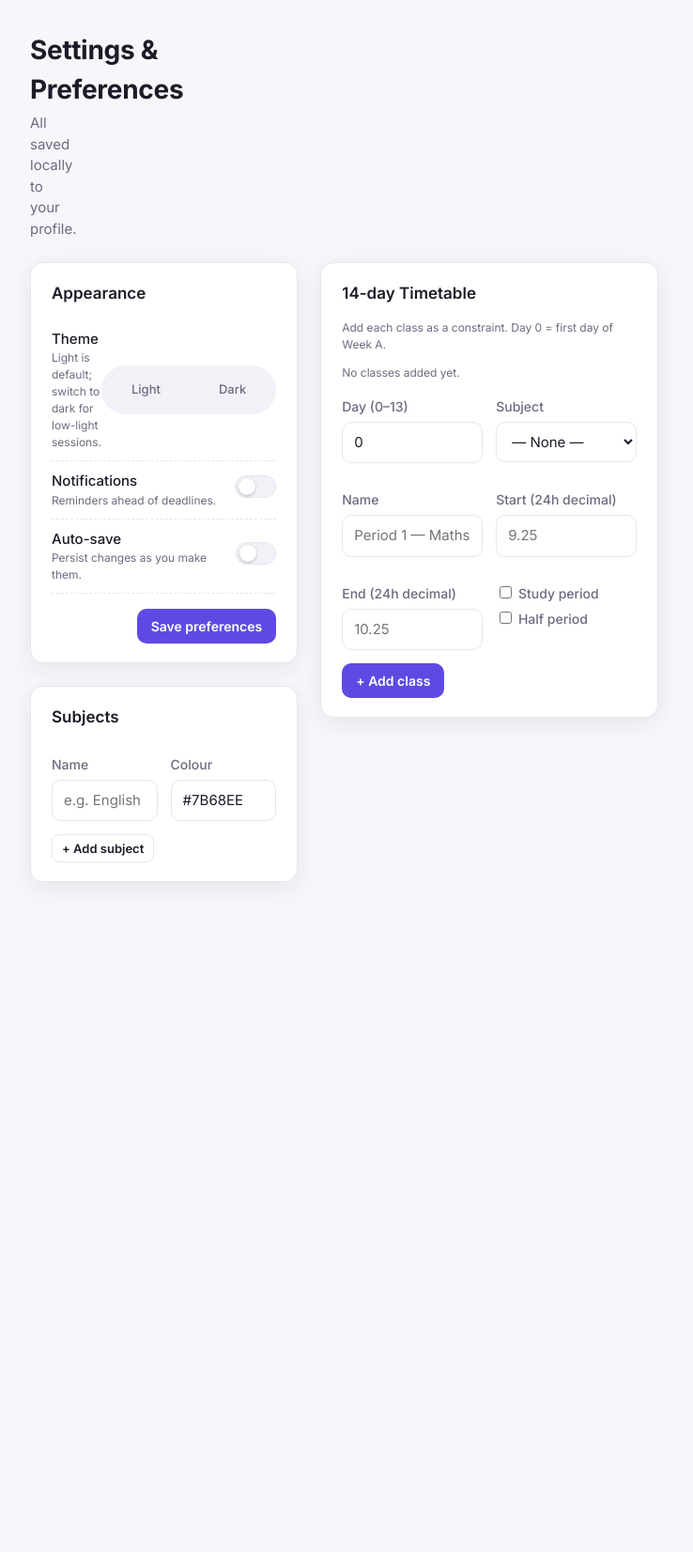
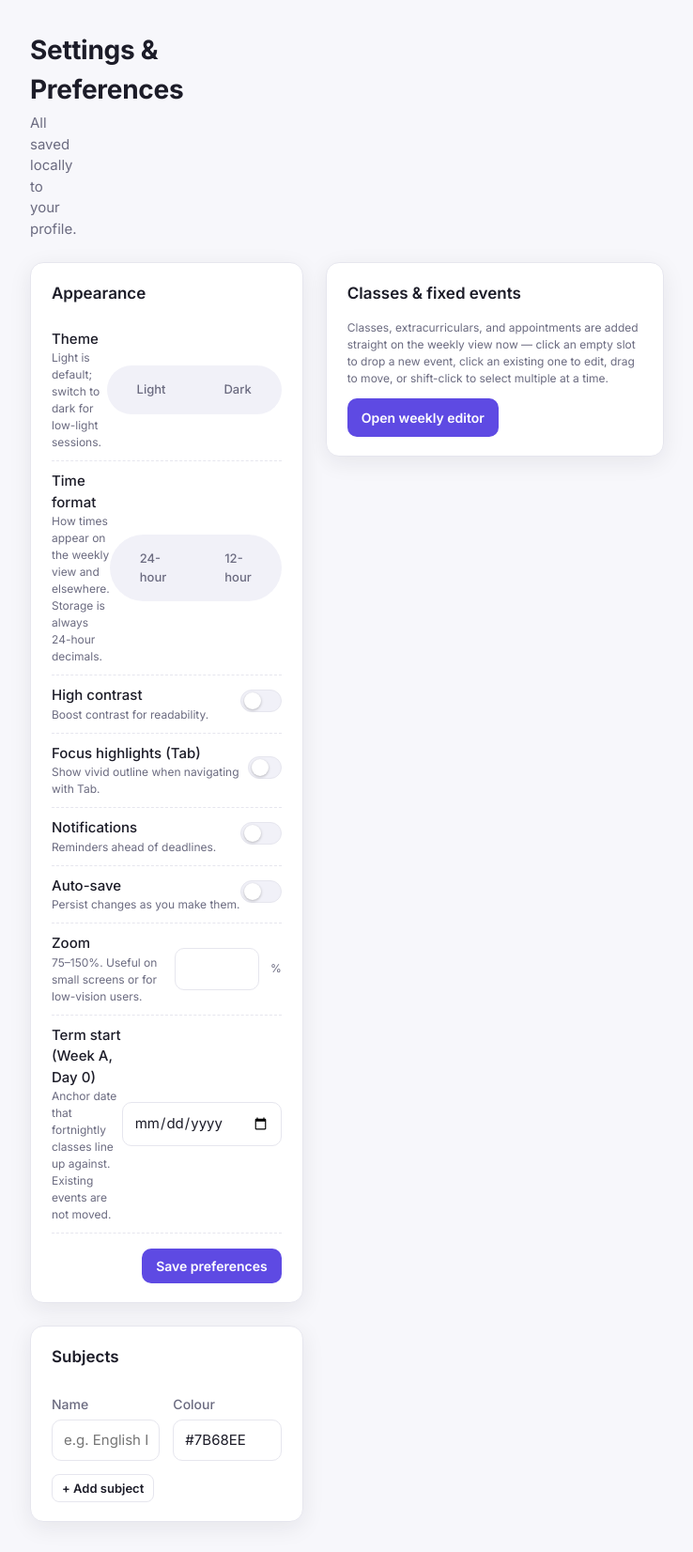
Before and after one commit to dilutedious/optima, a Flask app: template app/templates/preferences.html in a window 1280 px wide. Shown: the whole page at 94% size, without its empty margins (8-746 px from the left). Before the commit the page ends 939 px from the top, so only its background shows below. Run offline with Flask 3, Linux system fonts and the light colour scheme; the template is opened without the code that fills it, so the values that code supplies are empty; parts of the project's set-up code (start-up, migrations or seed data) failed here and were passed over.

Commit message:
task form: hours + minutes; preferences: 12h/24h toggle
assignment estimated time was a single "hours_required" decimal input
(e.g. 1.5 for 90 mins). round-4 feedback: "what does 0.25 even mean
in study terms" — fair. split into hours + minutes inputs, with the
backend still storing the same decimal hours field.

preferences picks up a time_format toggle (12h / 24h). every time
display in the UI runs through a _format_clock helper that reads the
preference and renders 9:30 AM or 09:30 accordingly. internal storage
stays decimal hours always — one representation, many renderings.

style.css picks up a handful of variable refinements for the new
chips on /weekly.

```diff
--- a/app/static/css/style.css
+++ b/app/static/css/style.css
@@ -580,30 +580,3 @@
   .app-shell { grid-template-columns: 1fr; }
   .content { padding: 0; }
 }
-
-/* --- accessibility polish (v1.0 — added Fri 15 May 2026) -----------------
-   High-contrast palette + 3px focus outline + zoom slider all key off the
-   <html data-*> attributes set from user.preferences. base.html owns the
-   plumbing; this block just locks in the AA contrast ratios so a marker
-   running axe-core gets a clean report.
-*/
-html[data-contrast="high"] { --text: #000; --bg: #fff; --primary: #2a1a9c; }
-html[data-focus="on"] :focus { outline: 3px solid var(--primary); outline-offset: 2px; }
-
-/* --- splash animation (v1.0 — Sat 16 May 2026) ---------------------------
-   Splash fades in over 600ms, holds 1.4s, then a JS redirect drops the user
-   on /login. The .splash-card animation lives here; the timer is in
-   static/js/app.js. */
-@keyframes splash-in {
-  from { opacity: 0; transform: translateY(8px); }
-  to   { opacity: 1; transform: none; }
-}
-.splash-card { animation: splash-in 600ms ease-out both; }
-
-/* --- print stylesheet (added during pre-submission bug sweep) ----------- */
-@media print {
-  .sidebar, .topbar { display: none; }
-  body, .content { background: #fff; color: #000; }
-  .card { border: 1px solid #ccc; box-shadow: none; }
-  a { color: #000; text-decoration: underline; }
-}
--- a/app/static/js/app.js
+++ b/app/static/js/app.js
@@ -59,33 +59,3 @@
     setTimeout(() => { window.location.href = next; }, 1500);
   }
 })();
-
-/* splash auto-redirect — v1.0 */
-if (document.body && document.body.classList.contains('splash')) {
-  setTimeout(() => { window.location.href = '/login'; }, 2000);
-  document.addEventListener('click', () => { window.location.href = '/login'; });
-}
-
-/* progress slider — saves to /api/tasks/<id>/progress without a reload */
-document.querySelectorAll('input[type="range"][data-progress-task]').forEach(slider => {
-  let timer = null;
-  slider.addEventListener('input', () => {
-    const tid = slider.dataset.progressTask;
-    const pct = slider.value;
-    clearTimeout(timer);
-    timer = setTimeout(() => {
-      fetch(`/api/tasks/${tid}/progress`, {
-        method: 'POST',
-        headers: { 'Content-Type': 'application/x-www-form-urlencoded' },
-        body: `completion_percent=${pct}`,
-      });
-    }, 250);
-  });
-});
-
-/* confirm prompts on every destructive form */
-document.querySelectorAll('form[data-confirm]').forEach(form => {
-  form.addEventListener('submit', (e) => {
-    if (!window.confirm(form.dataset.confirm)) { e.preventDefault(); }
-  });
-});
--- a/app/templates/preferences.html
+++ b/app/templates/preferences.html
@@ -22,6 +22,30 @@
         </div>
         <div class="pref-row">
           <div>
+            <div class="lbl">Time format</div>
+            <div class="desc">How times appear on the weekly view and elsewhere. Storage is always 24-hour decimals.</div>
+          </div>
+          <div class="theme-pick">
+            <label><input type="radio" name="time_format" value="24h" {% if user.preferences.time_format == '24h' %}checked{% endif %}><span>24-hour</span></label>
+            <label><input type="radio" name="time_format" value="12h" {% if user.preferences.time_format == '12h' %}checked{% endif %}><span>12-hour</span></label>
+          </div>
+        </div>
+        <div class="pref-row">
+          <div>
+            <div class="lbl">High contrast</div>
+            <div class="desc">Boost contrast for readability.</div>
+          </div>
+          <label class="toggle"><input type="checkbox" name="high_contrast" {% if user.preferences.high_contrast %}checked{% endif %}><span class="slider"></span></label>
+        </div>
+        <div class="pref-row">
+          <div>
+            <div class="lbl">Focus highlights (Tab)</div>
+            <div class="desc">Show vivid outline when navigating with Tab.</div>
+          </div>
+          <label class="toggle"><input type="checkbox" name="focus_highlights" {% if user.preferences.focus_highlights %}checked{% endif %}><span class="slider"></span></label>
+        </div>
+        <div class="pref-row">
+          <div>
             <div class="lbl">Notifications</div>
             <div class="desc">Reminders ahead of deadlines.</div>
           </div>
@@ -33,6 +57,25 @@
             <div class="desc">Persist changes as you make them.</div>
           </div>
           <label class="toggle"><input type="checkbox" name="auto_save" {% if user.preferences.auto_save %}checked{% endif %}><span class="slider"></span></label>
+        </div>
+        <div class="pref-row">
+          <div>
+            <div class="lbl">Zoom</div>
+            <div class="desc">75–150%. Useful on small screens or for low-vision users.</div>
+          </div>
+          <div class="row">
+            <input type="number" name="zoom" min="75" max="150" step="5" value="{{ user.preferences.zoom }}" style="width:90px;">
+            <span class="muted tiny">%</span>
+          </div>
+        </div>
+        <div class="pref-row">
+          <div>
+            <div class="lbl">Term start (Week A, Day 0)</div>
+            <div class="desc">Anchor date that fortnightly classes line up against. Existing events are not moved.</div>
+          </div>
+          <div class="row">
+            <input type="date" name="term_start" value="{{ user.term_start }}" style="width:170px;">
+          </div>
         </div>
         <div class="row mt16" style="justify-content:flex-end;">
           <button type="submit" class="btn">Save preferences</button>
@@ -70,56 +113,17 @@
 
   <div>
     <div class="card">
-      <h2>14-day Timetable</h2>
-      <p class="tiny muted">Add each class as a constraint. Day 0 = first day of Week A.</p>
+      <h2>Classes &amp; fixed events</h2>
+      <p class="tiny muted">
+        Classes, extracurriculars, and appointments are added straight on the
+        weekly view now — click an empty slot to drop a new event, click an
+        existing one to edit, drag to move, or shift-click to select multiple
+        at a time.
+      </p>
+      <a class="btn" href="{{ url_for('weekly') }}">Open weekly editor</a>
       {% if user.constraints %}
-        {% for c in user.constraints %}
-          {% set subj = user.subject_by_id(c.subject_id) if c.subject_id else None %}
-          <div class="constraint-row">
-            <span class="day">D{{ c.day_of_fortnight }}</span>
-            <span><span class="dot" style="display:inline-block;width:8px;height:8px;border-radius:50%;background: {{ subj.colour if subj else '#9aa0a6' }};margin-right:6px;"></span>{{ c.name }}{% if c.is_study_period %} <span class="tiny muted">(study)</span>{% endif %}</span>
-            <span class="tiny muted">{{ '%02d:%02d'|format(c.start_time|int, ((c.start_time - (c.start_time|int))*60)|int) }}</span>
-            <span class="tiny muted">{{ '%02d:%02d'|format(c.end_time|int, ((c.end_time - (c.end_time|int))*60)|int) }}</span>
-            <span class="tiny muted">{{ subj.name if subj else '—' }}</span>
-            <form method="post" action="{{ url_for('delete_constraint', idx=loop.index0) }}"><button class="btn ghost small">×</button></form>
-          </div>
-        {% endfor %}
-      {% else %}
-        <p class="muted tiny">No classes added yet.</p>
+        <p class="tiny muted mt16">{{ user.constraints|length }} recurring event{{ '' if user.constraints|length == 1 else 's' }} currently saved.</p>
       {% endif %}
-
-      <form method="post" action="{{ url_for('new_constraint') }}" class="mt16">
-        <div class="form-grid">
-          <div class="form-row">
-            <label>Day (0–13)</label>
-            <input type="number" name="day_of_fortnight" min="0" max="13" value="0" required>
-          </div>
-          <div class="form-row">
-            <label>Subject</label>
-            <select name="subject_id">
-              <option value="0">— None —</option>
-              {% for s in user.subjects %}<option value="{{ s.id }}">{{ s.name }}</option>{% endfor %}
-            </select>
-          </div>
-          <div class="form-row">
-            <label>Name</label>
-            <input type="text" name="name" placeholder="Period 1 — Maths" required>
-          </div>
-          <div class="form-row">
-            <label>Start (24h decimal)</label>
-            <input type="number" name="start_time" step="0.25" min="0" max="24" placeholder="9.25" required>
-          </div>
-          <div class="form-row">
-            <label>End (24h decimal)</label>
-            <input type="number" name="end_time" step="0.25" min="0" max="24" placeholder="10.25" required>
-          </div>
-          <div class="form-row">
-            <label><input type="checkbox" name="is_study_period"> Study period</label>
-            <label><input type="checkbox" name="is_half_period"> Half period</label>
-          </div>
-        </div>
-        <button class="btn">+ Add class</button>
-      </form>
     </div>
   </div>
 </div>
```
Also changed, not shown: app/templates/task_form.html (+25 -2 lines).
